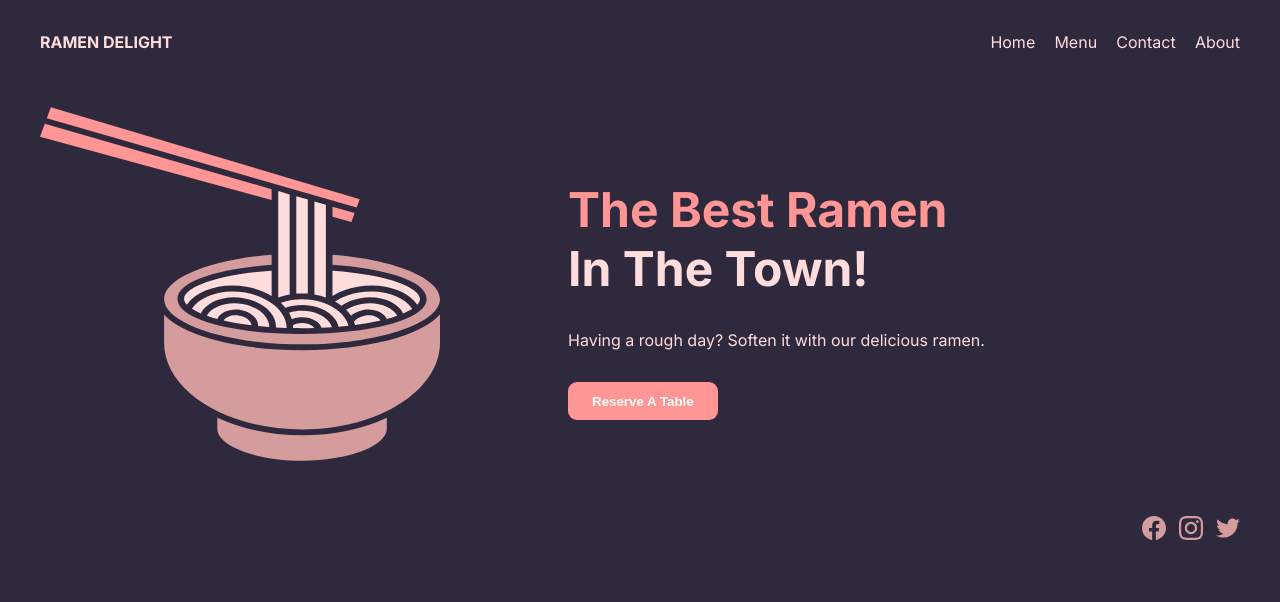
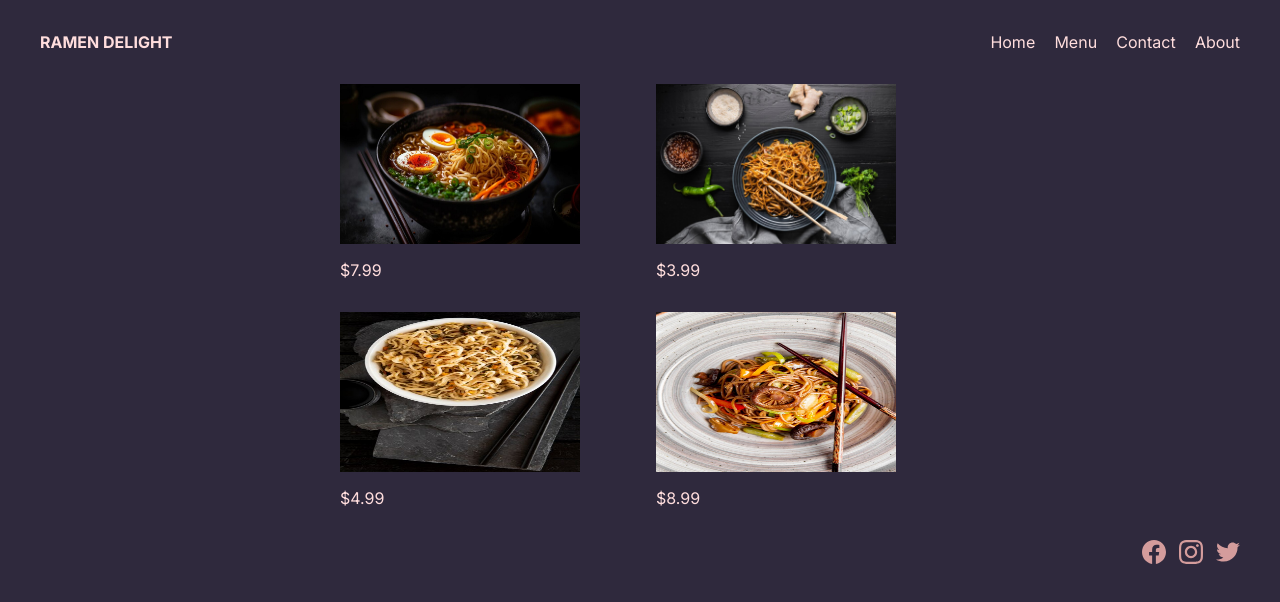
Before and after one commit to porobertdev/restaurant-page, a website built with webpack: page src/index.html in a window 1280 px wide. Built offline with nearby package versions, Linux system fonts and the light colour scheme.

Commit message:
Add module for menu tab

```diff
--- /dev/null
+++ b/src/css/menu.css
@@ -0,0 +1,22 @@
+#content.menu {
+    width: 50%;
+    margin: 0 auto;
+
+    display: grid;
+    grid-template-columns: repeat(2, 1fr);
+
+    gap: 2rem;
+
+    & .dish {
+        display: flex;
+        flex-direction: column;
+        justify-content: flex-end;
+        gap: 1rem;
+
+        & img {
+            width: 15rem;
+            height: 10rem;
+        }
+
+    }
+}
--- a/src/index.js
+++ b/src/index.js
@@ -2,7 +2,8 @@ import "./style.css";
 console.log('testing webpack');
 
 import Home from './navbar/home.js';
+import Menu from './navbar/menu.js';
 
 const content = document.querySelector('#content');
 
-content.innerHTML = Home();
+content.innerHTML = Menu();
--- /dev/null
+++ b/src/navbar/menu.js
@@ -0,0 +1,23 @@
+export default function Menu() {
+
+    const images = {
+        'ramen.jpg': 7.99,
+        'soba.jpg': 3.99,
+        'udon.jpg': 4.99,
+        'yobisoba.jpg': 8.99
+    };
+
+    let html = '';
+
+    for (let image of Object.keys(images)) {
+        html += `
+            <div class="dish">
+                <img src="./assets/img/${image}">
+                <span class="price">$${images[image]}</span>
+            </div>
+        `;
+    }
+
+    content.classList.add('menu');
+    return html;
+}
--- a/src/style.css
+++ b/src/style.css
@@ -1,6 +1,7 @@
 @import url('https://fonts.googleapis.com/css2?family=Inter:wght@100..900&display=swap');
 
 @import './css/home.css';
+@import './css/menu.css';
 
 :root {
     --bkg-clr: #2F293D;
```
